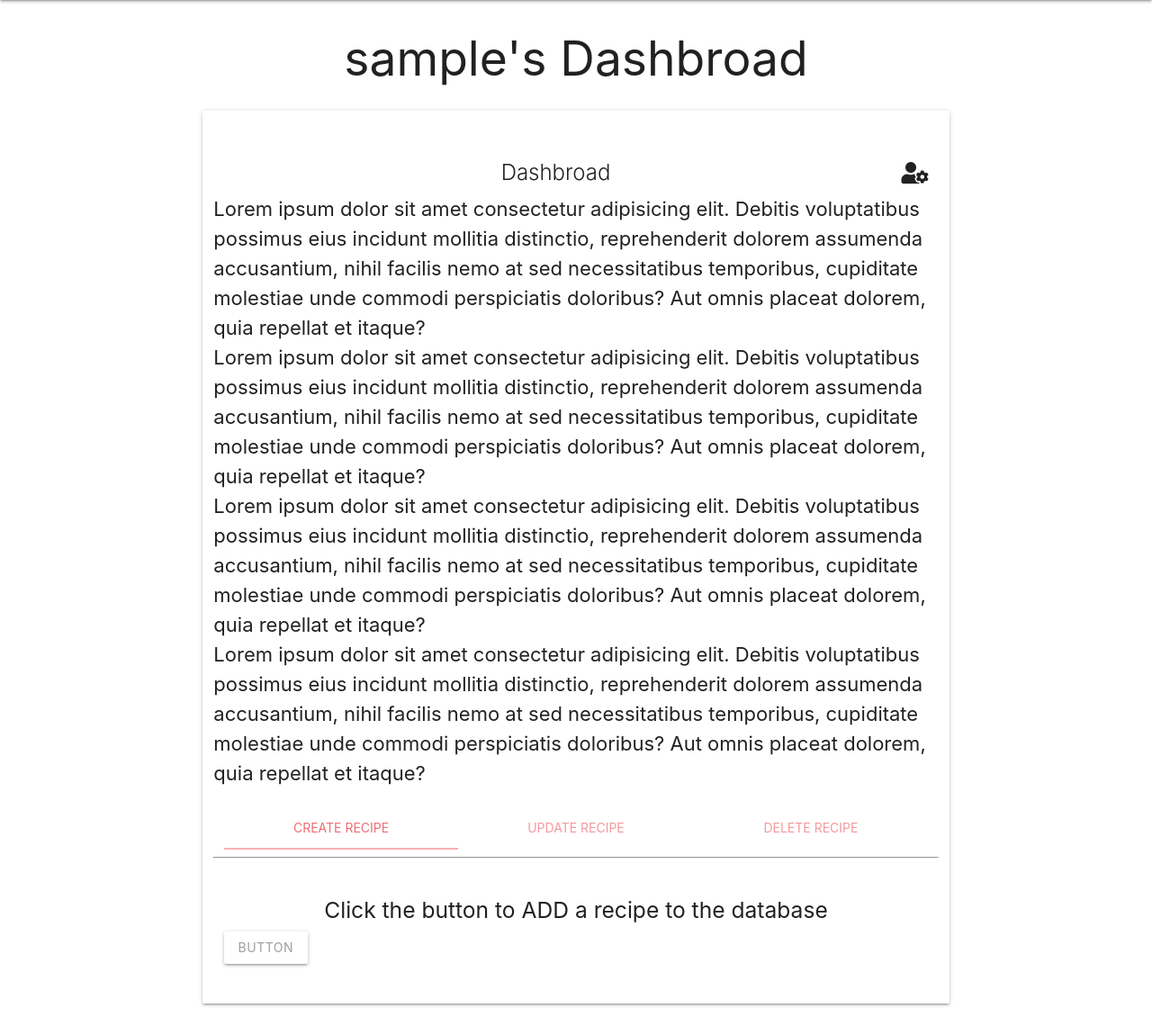
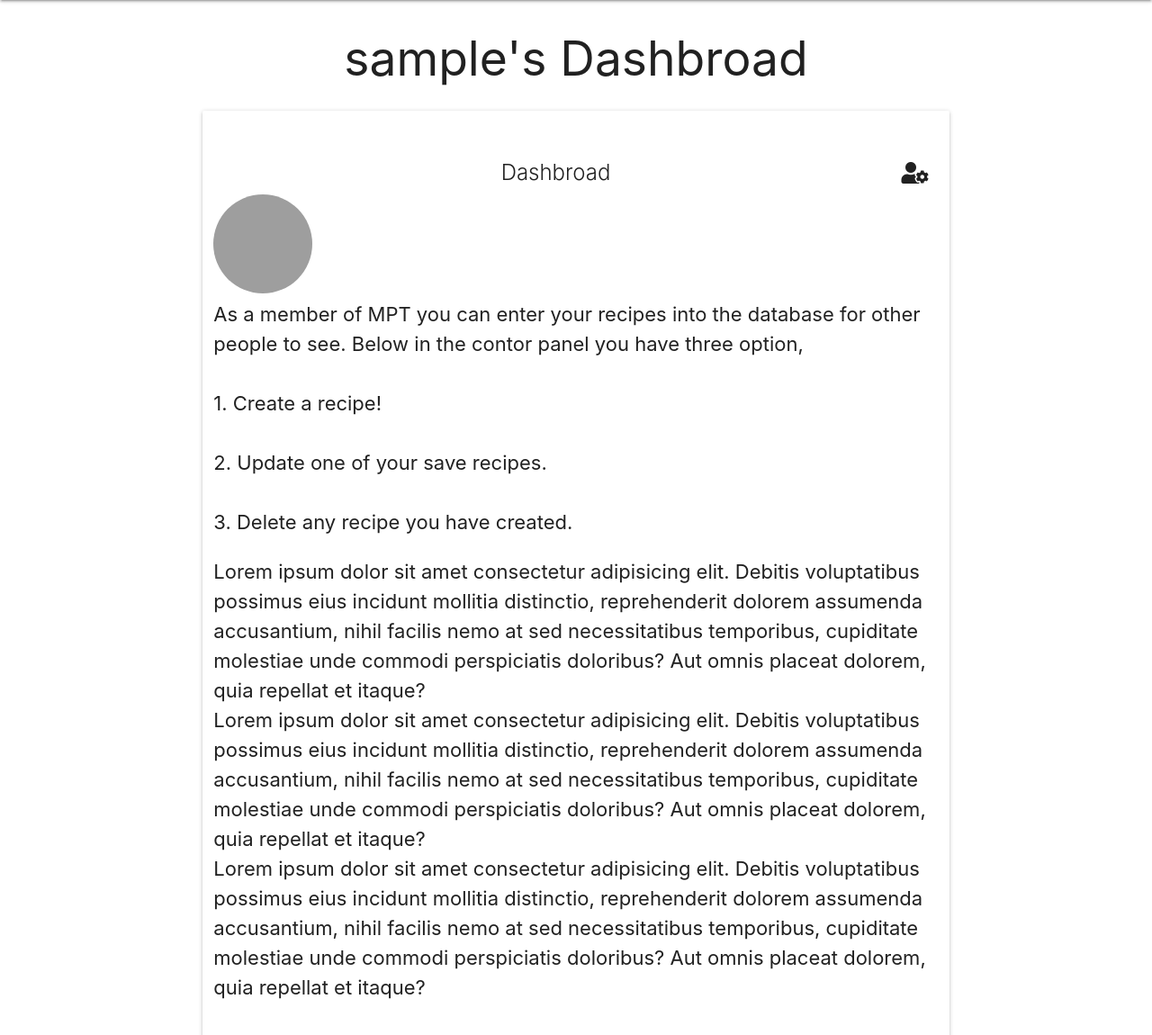
Before and after one commit to Craigharrison79/MS3-Recipes, a Flask app: page /profile/1 in a window 1280 px wide. Shown: the part 64-1214 px from the top of the page at 90% size. Run offline with Flask 2, Linux system fonts and the light colour scheme; the visitor is signed in with stand-in values (Sample User, id 1); a database or web service that is not in the repository returns one stand-in record (values such as "Sample title"); some libraries are stand-ins or nearby versions; grey boxes are pictures that could not be loaded.

Commit message:
Adding a alert before deleting and editing recipe.  Profile img!

```diff
--- a/static/css/style.css
+++ b/static/css/style.css
@@ -21,3 +21,7 @@ p {
 .icon-img i {
     padding: 20px;
 }
+
+.profile {
+    border-radius: 50%;
+}
--- a/templates/delete_recipe.html
+++ b/templates/delete_recipe.html
@@ -25,8 +25,7 @@
                     <div class="row ">
                         <br>
                         <div class="col s1">
-                            <a href="{{url_for('eliminate_recipe', recipe_id=recipe._id) }}"
-                                class="btn-small grey accent-4">Delete</a>
+                            <a class="waves-effect waves-light btn modal-trigger" href="{{url_for('eliminate_recipe', recipe_id=recipe._id) }}" onclick="return confirm('Press OK to Delete Recipe');">Delete</a>
                         </div>
                     <!-- hyperlink button-->
                     <div class="col s1 offset-m1">
@@ -51,4 +50,5 @@
   {% endif %}
 </div>
 
+
 {% endblock %}
--- a/templates/profile.html
+++ b/templates/profile.html
@@ -11,12 +11,22 @@
             <div class="card-content">
                 <h3 class="card-title activator center-align">Dashbroad<i class="fas fa-user-cog right"></i></h3>
                 <div class="row">
-                    <p>Lorem ipsum dolor sit amet consectetur adipisicing elit. Debitis voluptatibus possimus eius
-                        incidunt mollitia distinctio,
-                        reprehenderit dolorem assumenda accusantium, nihil facilis nemo at sed necessitatibus
-                        temporibus, cupiditate molestiae
-                        unde commodi perspiciatis doloribus? Aut omnis placeat dolorem, quia repellat et itaque?</p>
+                    <img src="https://i.pinimg.com/originals/73/16/f5/7316f550de9ca0045e3d8d98a5bb5e44.png" width="110" height="110"
+                        alt="default user profile avatar" class="profile">
 
+                    <p>As a member of MPT you can enter your recipes into the database for other people to see. Below in the contor panel
+                        you have three option,
+                        <br>
+                        <br>
+                        1. Create a recipe!
+                        <br>
+                        <br>
+                        2. Update one of your save recipes.
+                        <br>
+                        <br>
+                        3. Delete any recipe you have created.
+                    </p>
+<br>
                     <p>Lorem ipsum dolor sit amet consectetur adipisicing elit. Debitis voluptatibus possimus eius
                         incidunt mollitia distinctio,
                         reprehenderit dolorem assumenda accusantium, nihil facilis nemo at sed necessitatibus
--- a/templates/recipe_update.html
+++ b/templates/recipe_update.html
@@ -103,7 +103,7 @@
             <!-- submit button -->
             <div class="row">
               <div class="col s12 center-align">
-                <button type="submit" class="btn-large light-blue darken-1 text-shadow">
+                <button type="submit" onclick="return confirm('Press OK to edit this Recipe');" class="btn-large light-blue darken-1 text-shadow">
                   Edit Task <i class="fas fa-plus-square right"></i>
                 </button>
               </div>
```
